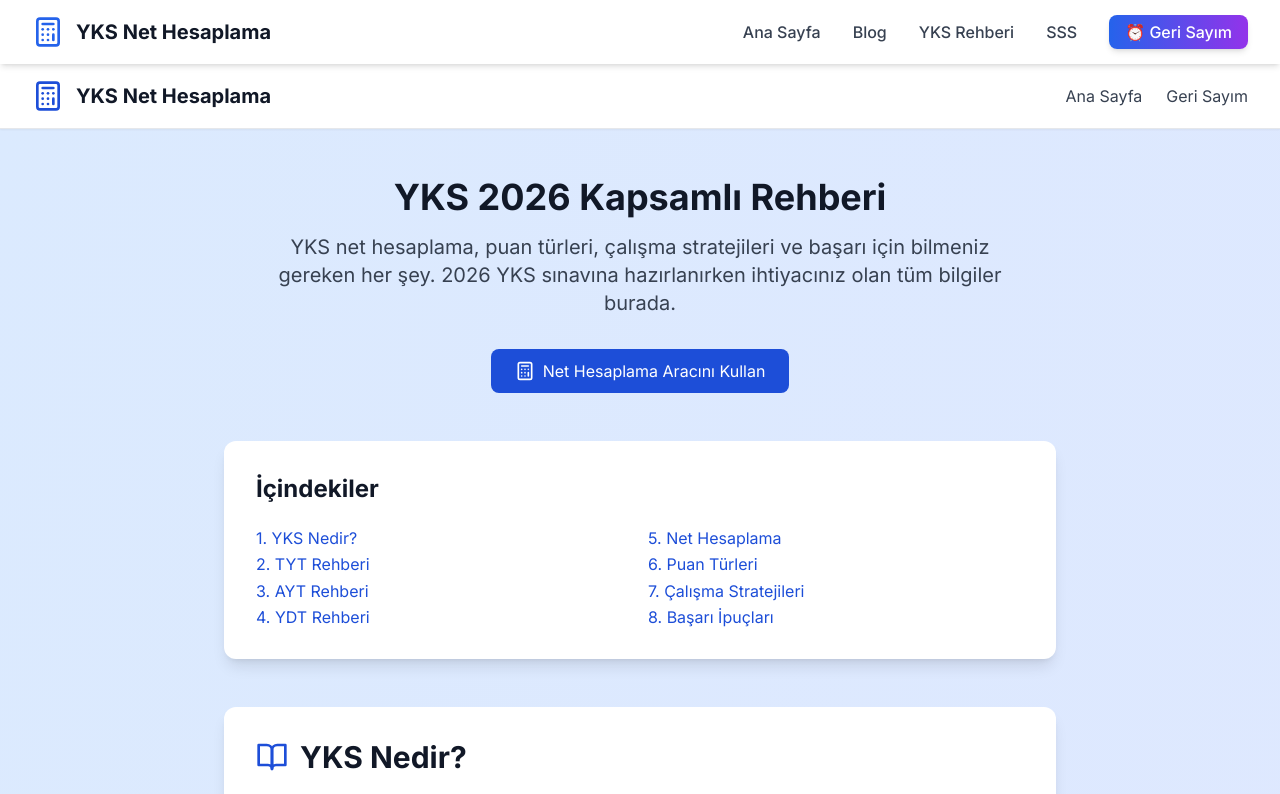
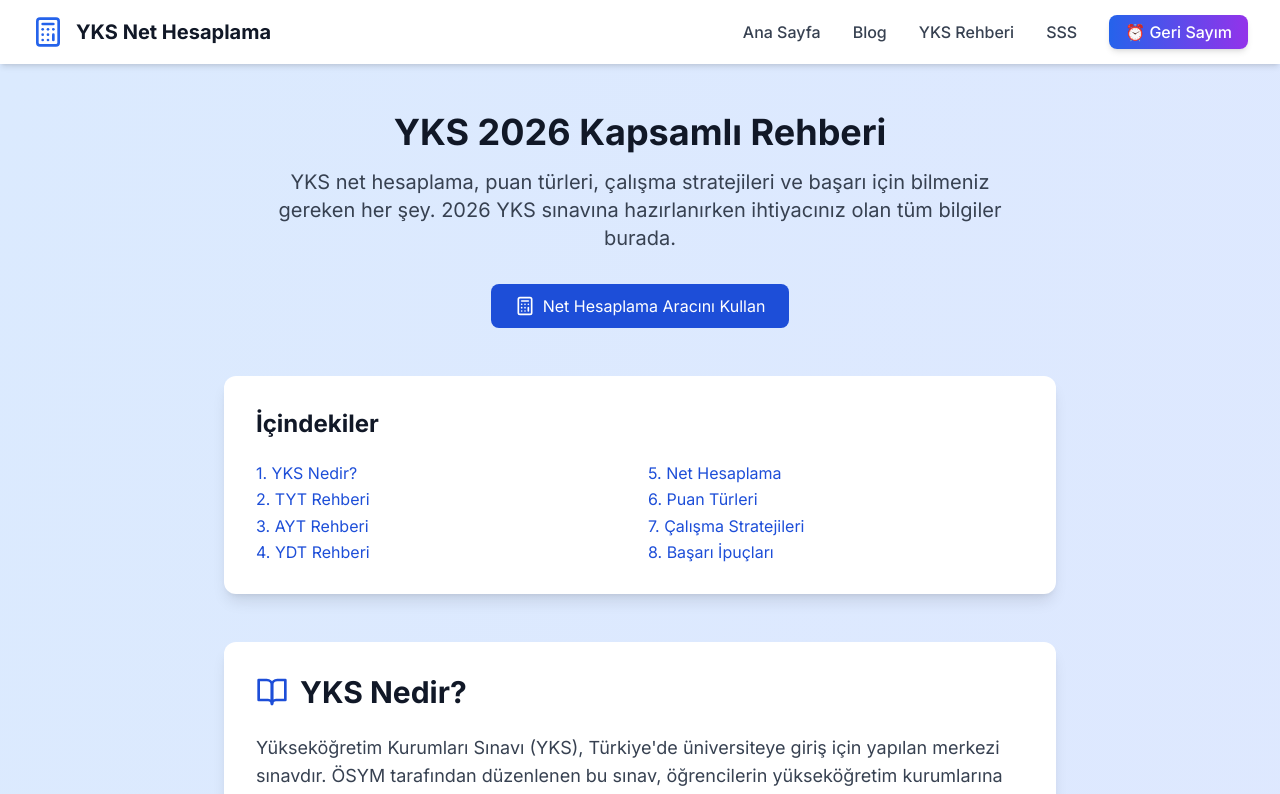
Before and after one commit to mert121212/yks-net-hesaplama, a Next.js app: page /yks-rehberi in a window 1280 px wide. Shown: the top 794 px of the page. Built offline with nearby package versions, Linux system fonts and the light colour scheme.

Commit message:
Fix double navbar on privacy page

```diff
--- a/src/app/privacy/page.tsx
+++ b/src/app/privacy/page.tsx
@@ -1,6 +1,3 @@
-import Link from 'next/link'
-import { Calculator } from 'lucide-react'
-
 export const metadata = {
     title: 'Gizlilik Politikası | YKS Net Hesaplama',
     description: 'YKS Net Hesaplama gizlilik politikası ve kişisel veri koruma uygulamaları.',
@@ -9,23 +6,6 @@ export const metadata = {
 export default function PrivacyPage() {
     return (
         <div className="min-h-screen bg-gradient-to-br from-blue-50 to-indigo-100">
-            {/* Header */}
-            <header className="bg-white shadow-sm border-b">
-                <div className="max-w-7xl mx-auto px-4 sm:px-6 lg:px-8">
-                    <div className="flex items-center justify-between h-16">
-                        <Link href="/" className="flex items-center space-x-3 hover:opacity-80 transition-opacity">
-                            <Calculator className="h-8 w-8 text-primary-600" />
-                            <h1 className="text-xl font-bold text-gray-900">YKS Net Hesaplama</h1>
-                        </Link>
-                        <nav className="flex space-x-6">
-                            <Link href="/" className="text-gray-600 hover:text-primary-600 transition-colors">
-                                Ana Sayfa
-                            </Link>
-                        </nav>
-                    </div>
-                </div>
-            </header>
-
             <main className="max-w-4xl mx-auto px-4 sm:px-6 lg:px-8 py-12">
                 <div className="bg-white rounded-xl shadow-lg p-8">
                     <h1 className="text-3xl font-bold text-gray-900 mb-8">Gizlilik Politikası</h1>
--- a/src/app/sss/page.tsx
+++ b/src/app/sss/page.tsx
@@ -146,9 +146,9 @@ export default function SSS() {
 
     return (
         <div className="min-h-screen bg-gray-50">
-            {/* Header */}
-            <header className="bg-white shadow-sm border-b">
-                <div className="max-w-7xl mx-auto px-4 sm:px-6 lg:px-8 py-4">
+            {/* Main Content */}
+            <main className="max-w-4xl mx-auto px-4 sm:px-6 lg:px-8 py-8">
+                <div className="mb-4">
                     <Link
                         href="/"
                         className="inline-flex items-center gap-2 text-primary-600 hover:text-primary-700 transition-colors"
@@ -157,10 +157,6 @@ export default function SSS() {
                         <span className="font-medium">Ana Sayfaya Dön</span>
                     </Link>
                 </div>
-            </header>
-
-            {/* Main Content */}
-            <main className="max-w-4xl mx-auto px-4 sm:px-6 lg:px-8 py-8">
                 {/* Page Header */}
                 <div className="text-center mb-12">
                     <div className="inline-flex items-center justify-center w-16 h-16 bg-primary-100 rounded-full mb-4">
--- a/src/app/universiteler/page.tsx
+++ b/src/app/universiteler/page.tsx
@@ -36,21 +36,17 @@ function UniversityPageContent() {
 
     return (
         <div className="min-h-screen bg-gray-50">
-            {/* Header */}
-            <header className="bg-white shadow-sm border-b">
-                <div className="max-w-7xl mx-auto px-4 sm:px-6 lg:px-8 py-4">
+            {/* Main Content */}
+            <main className="max-w-7xl mx-auto px-4 sm:px-6 lg:px-8 py-8">
+                <div className="mb-4">
                     <Link
                         href="/"
-                        className="inline-flex items-center gap-2 text-primary-600 hover:text-primary-700 transition-colors"
+                        className="inline-flex items-center gap-2 text-primary-600 hover:text-primary-700 transition-colors mb-4"
                     >
                         <ArrowLeft className="h-5 w-5" />
                         <span className="font-medium">Ana Sayfaya Dön</span>
                     </Link>
                 </div>
-            </header>
-
-            {/* Main Content */}
-            <main className="max-w-7xl mx-auto px-4 sm:px-6 lg:px-8 py-8">
                 <div className="mb-8">
                     <h1 className="text-3xl font-bold text-gray-900 mb-2">
                         Kazanabileceğiniz Üniversiteler ve Bölümler
--- a/src/app/yks-rehberi/page.tsx
+++ b/src/app/yks-rehberi/page.tsx
@@ -11,26 +11,6 @@ export const metadata: Metadata = {
 export default function YKSRehberiPage() {
     return (
         <div className="min-h-screen bg-gradient-to-br from-blue-50 to-indigo-100">
-            {/* Header */}
-            <header className="bg-white shadow-sm border-b">
-                <div className="max-w-7xl mx-auto px-4 sm:px-6 lg:px-8">
-                    <div className="flex items-center justify-between h-16">
-                        <Link href="/" className="flex items-center space-x-3 hover:opacity-80 transition-opacity">
-                            <Calculator className="h-8 w-8 text-primary-600" />
-                            <h1 className="text-xl font-bold text-gray-900">YKS Net Hesaplama</h1>
-                        </Link>
-                        <nav className="flex space-x-6">
-                            <Link href="/" className="text-gray-600 hover:text-primary-600 transition-colors">
-                                Ana Sayfa
-                            </Link>
-                            <Link href="/geri-sayim" className="text-gray-600 hover:text-primary-600 transition-colors">
-                                Geri Sayım
-                            </Link>
-                        </nav>
-                    </div>
-                </div>
-            </header>
-
             <main className="max-w-4xl mx-auto px-4 sm:px-6 lg:px-8 py-12">
                 {/* Hero */}
                 <div className="text-center mb-12">
```
